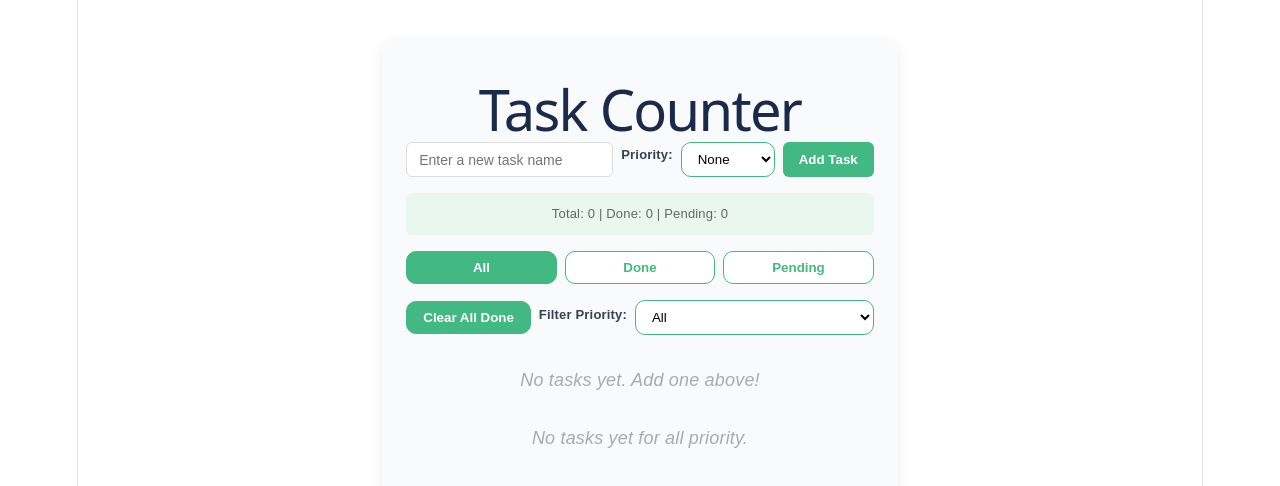
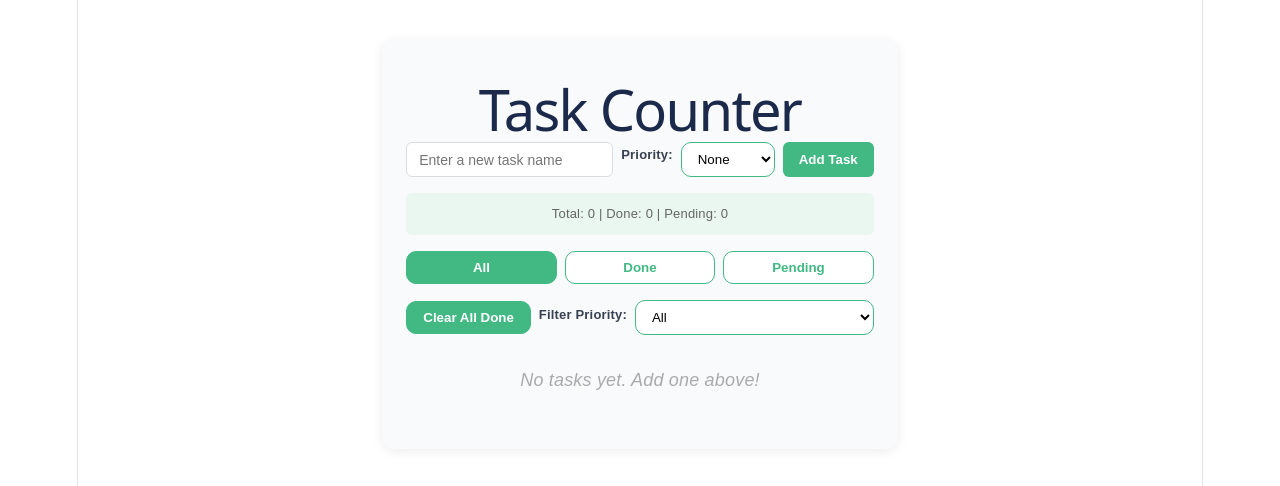
Before and after one commit to stanstan50/IBM-Frontend-Training-June2026, a Vue app in the folder ZENG_STANLEYYALE_FRONTEND/: page /task1 in a window 1280 px wide. Shown: the top 486 px of the page. Built offline with nearby package versions, Linux system fonts and the light colour scheme.

Commit message:
no priority tasks message condition enhancement

```diff
--- a/ZENG_STANLEYYALE_FRONTEND/src/views/Task1.vue
+++ b/ZENG_STANLEYYALE_FRONTEND/src/views/Task1.vue
@@ -216,7 +216,7 @@ function clearAllDone() {
     <!-- TODO 8: Add an "Add Task" button with @click="addTask" -->
     <div class="input-row">
       <!-- your input and button here -->
-      <input v-model="newTaskName" @keyup.enter="addTask" placeholder="Enter a new task name">
+      <input id="new-task-name-field" type="text" v-model="newTaskName" @keyup.enter="addTask" placeholder="Enter a new task name">
 
       <label class="field-label" for="new-priority-select">Priority: </label>
       <select id="new-priority-select" v-model="newTaskPriority">
@@ -264,7 +264,7 @@ function clearAllDone() {
     <!-- TODO 10: Show this message only when the task list is empty -->
     <p v-if="tasks.length === 0" class="empty">No tasks yet. Add one above!</p>
 
-    <p v-if="filteredTasks.length === 0" class="empty">No tasks yet for {{ selectedPriorityFilter }} priority.</p>
+    <p v-if="filteredTasks.length === 0 && tasks.length !== 0" class="empty">No tasks yet for {{ selectedPriorityFilter }} priority.</p>
 
     <!-- TODO 11: Render the task list using v-for -->
     <!-- Each item needs: checkbox (v-model), task name (:class done), remove button -->
```
